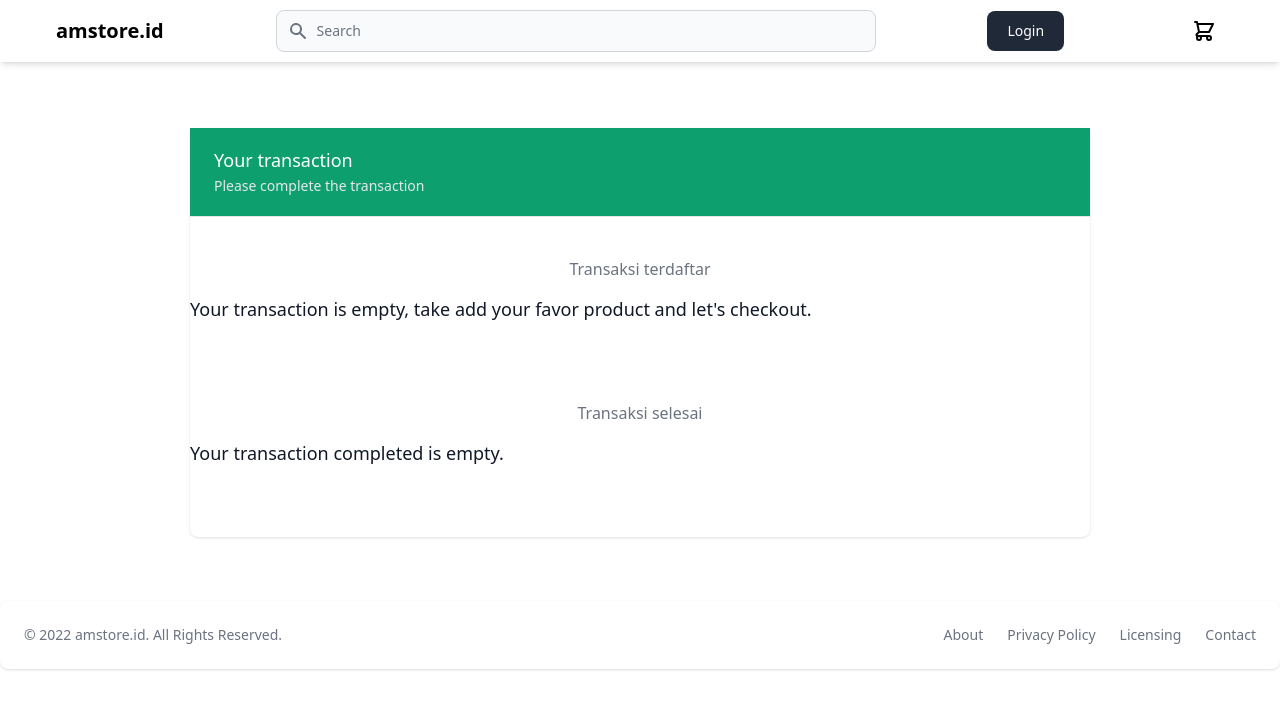
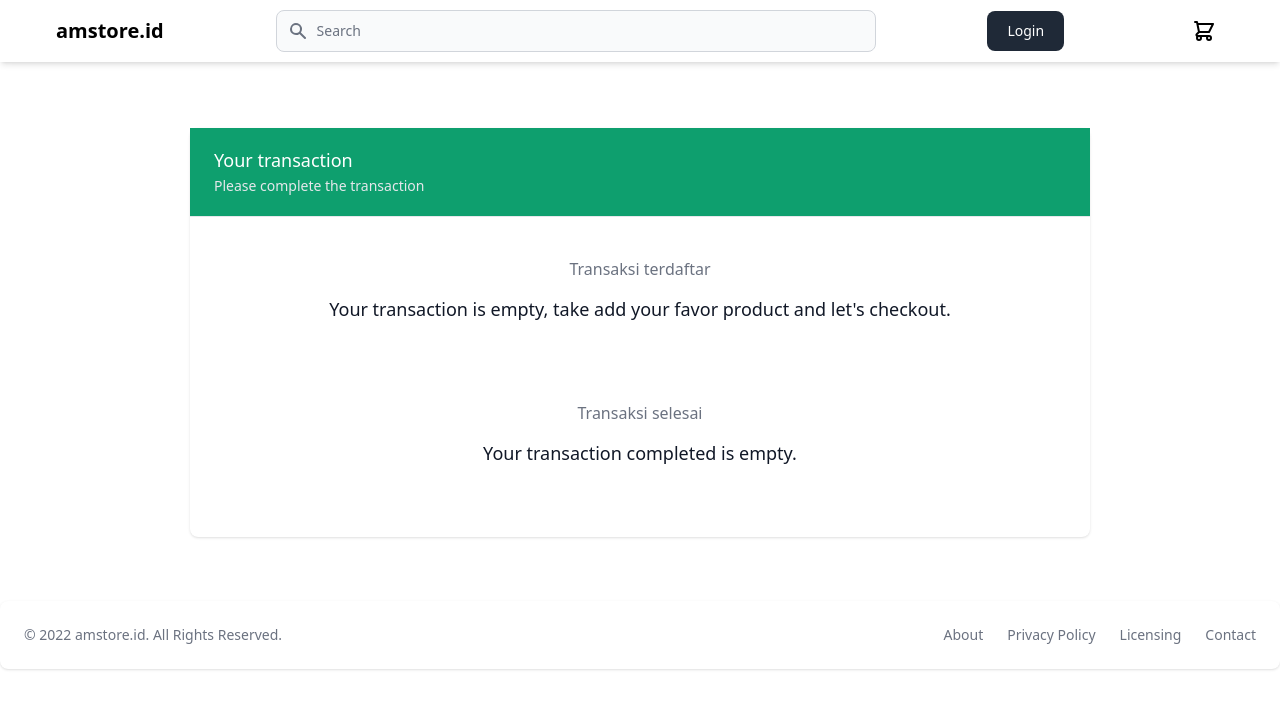
Before and after one commit to AamHermansyah/amstore.id, a Next.js app: page /user/transaction in a window 1280 px wide. Shown: the top 708 px of the page. Built offline with nearby package versions, Linux system fonts and the light colour scheme.

Commit message:
Update transaction.js

```diff
--- a/pages/user/transaction.js
+++ b/pages/user/transaction.js
@@ -105,7 +105,7 @@ export default function Transaction(){
                                     </li>
                                 )) :
                                 <div>
-                                    <h3 className="text-lg py-4 leading-6 font-medium text-gray-900 dark:text-white">
+                                    <h3 className="text-lg py-4 leading-6 font-medium text-gray-900 dark:text-white text-center">
                                         Your transaction is empty, take add your favor product and let{"'"}s checkout.
                                     </h3>
                                 </div>
@@ -144,7 +144,7 @@ export default function Transaction(){
                                     </li>
                                 )) :
                                 <div>
-                                    <h3 className="text-lg py-4 leading-6 font-medium text-gray-900 dark:text-white">
+                                    <h3 className="text-lg py-4 leading-6 font-medium text-gray-900 dark:text-white text-center">
                                         Your transaction completed is empty.
                                     </h3>
                                     <div className="h-[7vh]" />
```
